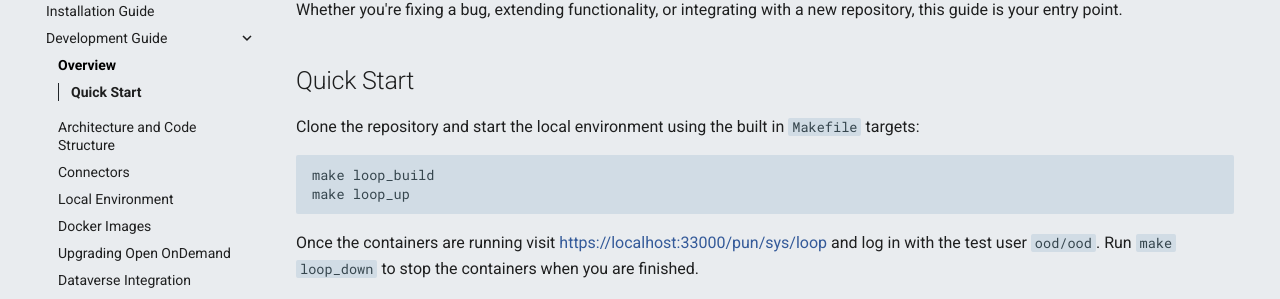
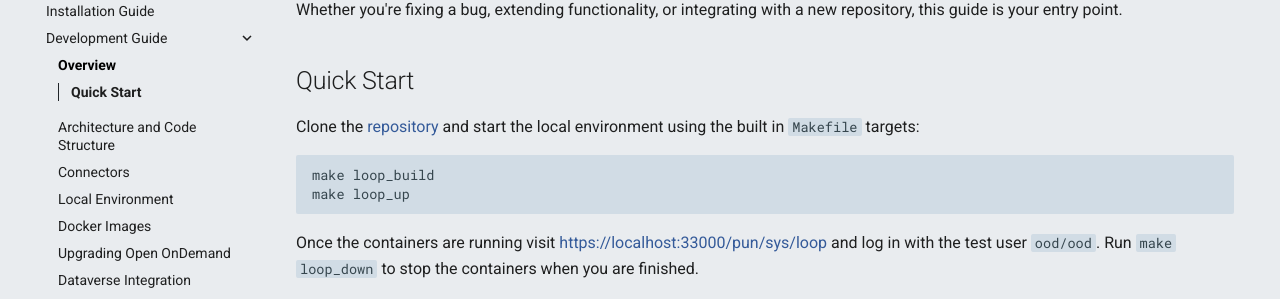
Before and after one commit to theam/aday-ondemand-loop, an MkDocs documentation site: the page built from docs/guide/content/development_guide/index.md, in a window 1280 px wide and 1339 px high. Shown: the part 234-533 px from the top of the window. Built offline with MkDocs 1.6.1 and Material for MkDocs 9.7.7, drawn with Linux system fonts in a browser that asks for light colours; part of the change alters nothing that is shown.

````diff
--- a/docs/guide/content/development_guide/index.md
+++ b/docs/guide/content/development_guide/index.md
@@ -5,7 +5,7 @@ Whether you're fixing a bug, extending functionality, or integrating with a new
 
 ## Quick Start
 
-Clone the repository and start the local environment using the built in `Makefile` targets:
+Clone the [repository](https://github.com/IQSS/ondemand-loop) and start the local environment using the built in `Makefile` targets:
 
 ```bash
 make loop_build
````
